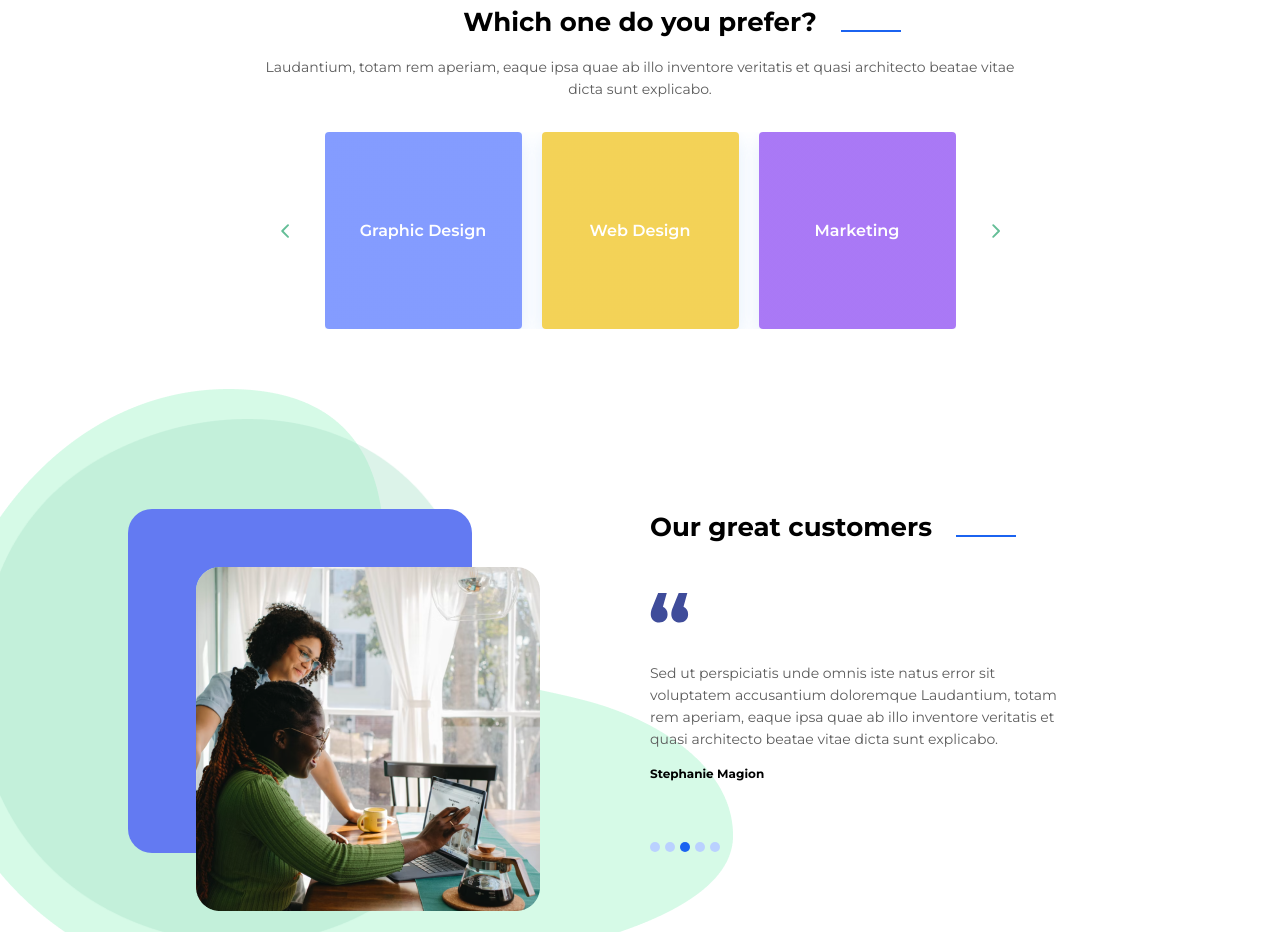
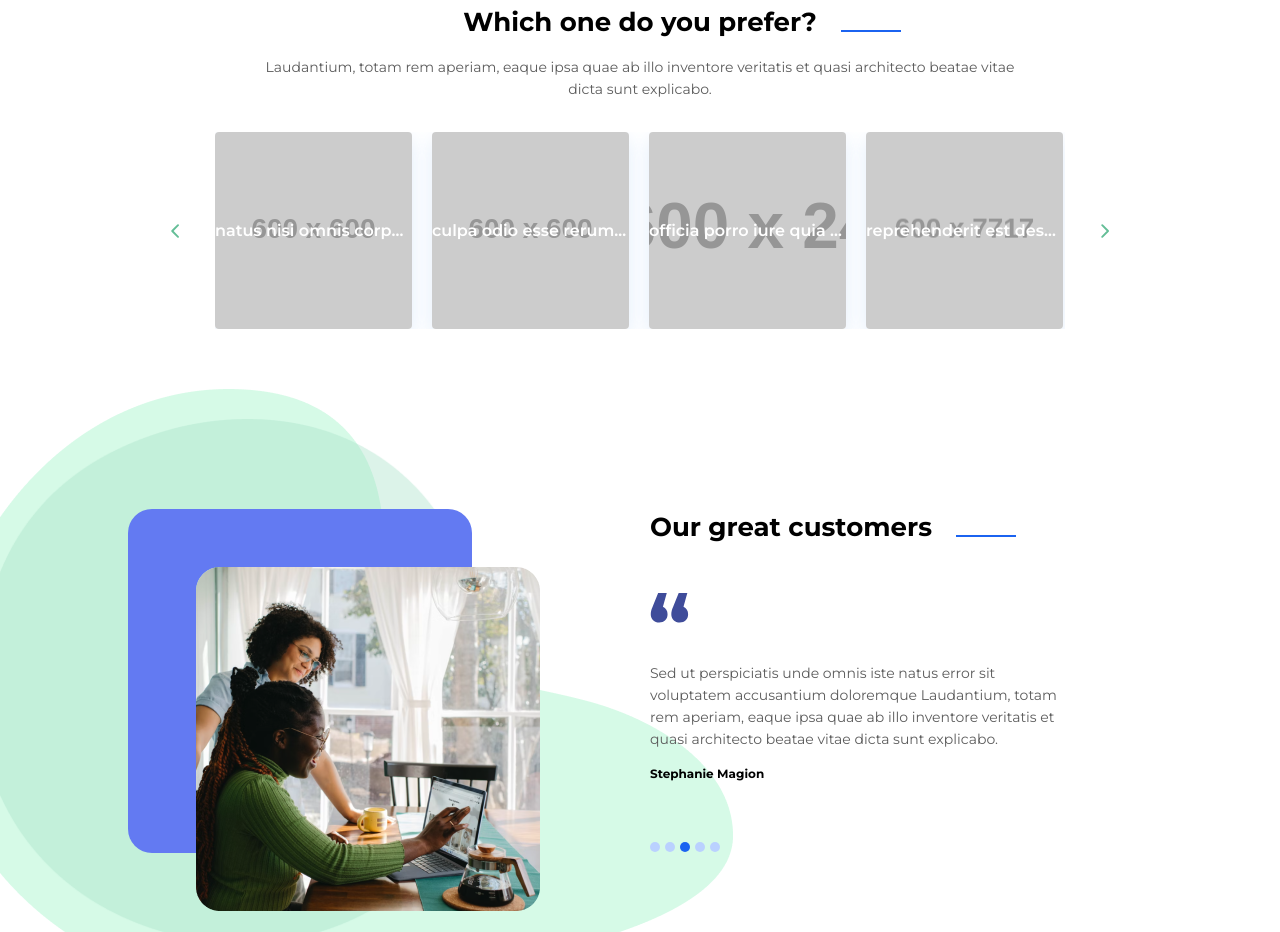
Before and after one commit to AndreyKlyuka/hys_academy, a plain HTML site: page html_css/index.html in a window 1280 px wide. Shown: the part 3220-4152 px from the top of the page. Drawn offline with Linux system fonts and the light colour scheme; placeholder pictures from the web are drawn by us.

Commit message:
ls_6 fix mobile version(add debounce for resize event), add setdata func to put data in slider dynamically

```diff
--- a/html_css/index.html
+++ b/html_css/index.html
@@ -660,7 +660,7 @@
 									</svg>
 								</button>
 								<div class="prefers__list">
-									<div class="prefers__item prefers__item_design">
+									<!-- <div class="prefers__item prefers__item_design">
 										<h3 class="prefers__item-title">Graphic Design</h3>
 									</div>
 									<div class="prefers__item prefers__item_web-design">
@@ -680,7 +680,7 @@
 									</div>
 									<div class="prefers__item prefers__item_education">
 										<h3 class="prefers__item-title">Education</h3>
-									</div>
+									</div> -->
 								</div>
 								<button
 									class="btn-reset prefers__slide slide prefers__slide_right"
--- a/html_css/index.js
+++ b/html_css/index.js
@@ -4,5 +4,4 @@ import { Slider } from './scripts/slider.js'
 
 paginator('.blog__posts', paginationData)
 
-const slider = new Slider('.prefers__slider')
-slider.initSlider()
+const slider = new Slider('.prefers__slider', paginationData)
--- a/html_css/scripts/slider.js
+++ b/html_css/scripts/slider.js
@@ -1,37 +1,43 @@
+import { debounce } from './tools/debounce.js'
+
 export class Slider {
+	#slider = null
+	#sliderElements = null
+	#data = null
+
 	constructor(selector, data) {
-		this.$slider = document.querySelector(selector)
-		this.data = data
+		this.#slider = document.querySelector(selector)
+		this.#data = data
+		this.#sliderElements = this.#slider.children[1]
+
+		this.cardsCount = 3
+		this.cardWidth = 197
 		this.slidesCounter = 0
 
-		this.$container = this.$slider.children[1]
-		this.cardsCount = 3
-		this.cardWidth = 197
+		this.initSlider()
 	}
 	initSlider() {
-		//add debounce to optimise
-		window.addEventListener('resize', (event) => {
-			if (window.innerWidth <= 767) {
-				this.cardWidth = 207
-				this.cardsCount = 1
-			}
-		})
+		this.checkSliderEvents()
+		this.setData(this.#data)
+		this.initButtons()
+	}
+	initButtons() {
+		const sliderBtns = this.#slider.querySelectorAll('button')
 
-		console.log('slider inited: data -', this.data)
-		const sliderBtn = this.$slider.querySelectorAll('button')
-
-		sliderBtn.forEach((btn) => {
+		sliderBtns.forEach((btn) => {
 			btn.addEventListener('click', (btn) => {
-				this.checkSliderCounter(this.$container)
+				this.checkSliderCounter(this.#sliderElements)
 
 				btn.currentTarget.classList.contains('prefers__slide_right')
 					? this.slidesCounter++
 					: this.slidesCounter--
 
-				this.scrollElement(this.$container)
+				this.scrollElement(this.#sliderElements)
+				// console.log(this.cardWidth)
 			})
 		})
 	}
+
 	scrollElement(selector) {
 		selector.scrollTo({
 			top: 0,
@@ -39,8 +45,47 @@ export class Slider {
 			behavior: 'smooth',
 		})
 	}
+
 	checkSliderCounter(selector) {
 		if (Math.floor(selector.scrollLeft / this.cardWidth) !== this.slidesCounter)
 			this.slidesCounter = Math.floor(selector.scrollLeft / this.cardWidth)
 	}
+
+	checkSliderEvents() {
+		const sliderEvents = ['DOMContentLoaded', 'resize']
+		sliderEvents.forEach((event) => {
+			window.addEventListener(
+				event,
+				debounce(
+					function () {
+						if (window.innerWidth <= 767) {
+							this.cardWidth = 207
+							this.cardsCount = 1
+						} else {
+							this.cardWidth = 197
+							this.cardsCount = 3
+						}
+						console.log('works')
+					}.bind(this),
+					1000
+				)
+			)
+		})
+	}
+
+	setData(data) {
+		const markup = this.createElement(data)
+		markup.forEach((markupEl) => {
+			this.#sliderElements.insertAdjacentHTML('afterbegin', markupEl)
+		})
+	}
+
+	createElement(data) {
+		return data.map(
+			(el) =>
+				`<div class="prefers__item" style="background-image: url('${el.url}');">
+					<h3 class="prefers__item-title">${el.title}</h3>
+				</div>`
+		)
+	}
 }
--- /dev/null
+++ b/html_css/scripts/tools/debounce.js
@@ -0,0 +1,21 @@
+export function debounce(func, wait, immediate) {
+	let timeout
+
+	return function executedFunction() {
+		const context = this
+		const args = arguments
+
+		const later = function () {
+			timeout = null
+			if (!immediate) func.apply(context, args)
+		}
+
+		const callNow = immediate && !timeout
+
+		clearTimeout(timeout)
+
+		timeout = setTimeout(later, wait)
+
+		if (callNow) func.apply(context, args)
+	}
+}
--- a/html_css/style.css
+++ b/html_css/style.css
@@ -559,9 +559,6 @@ body {
 .prefers__list::-webkit-scrollbar {
 	display: none;
 }
-/* .prefers__item + .prefers__item {
-	display: none;
-} */
 .prefers__item {
 	width: 207px;
 	height: 197px;
@@ -579,6 +576,9 @@ body {
 	font-size: 16px;
 	line-height: 24px;
 	color: var(--white);
+	text-overflow: ellipsis;
+	overflow: hidden;
+	white-space: nowrap;
 }
 .prefers__item_design {
 	background-image: linear-gradient(
@@ -1099,11 +1099,8 @@ body {
 		width: 767px;
 	}
 	.prefers__list {
-		width: 631px;
+		width: 850px;
 	}
-	/* .prefers__item + .prefers__item {
-		display: flex;
-	} */
 	.prefers__slider {
 		padding-bottom: 180px;
 	}
@@ -1233,9 +1230,6 @@ body {
 	}
 }
 @media screen and (min-width: 768px) and (max-width: 1024px) {
-	/* .prefers__item:nth-child(2n) {
-		display: none;
-	} */
 	.prefers__item {
 		width: 197px;
 		height: 197px;
@@ -1290,6 +1284,9 @@ body {
 	}
 	.events__featured {
 		position: static;
+	}
+	.prefers__list {
+		width: 631px;
 	}
 }
 @media screen and (min-width: 1024px) {
```
